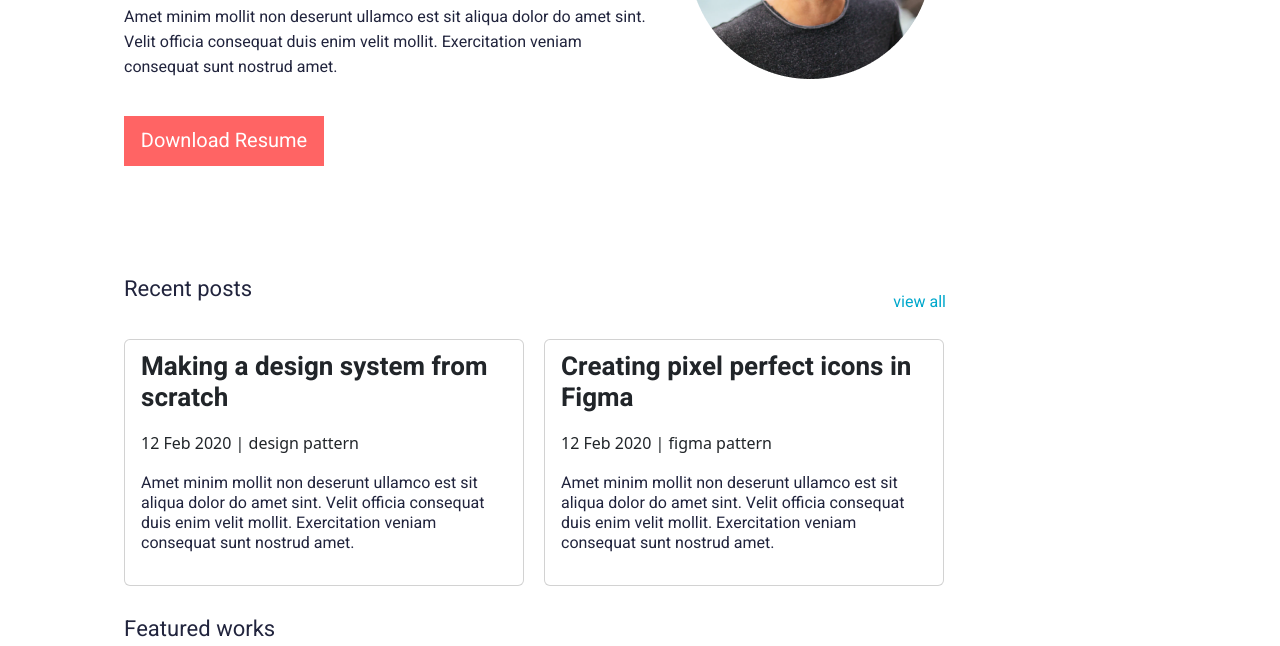
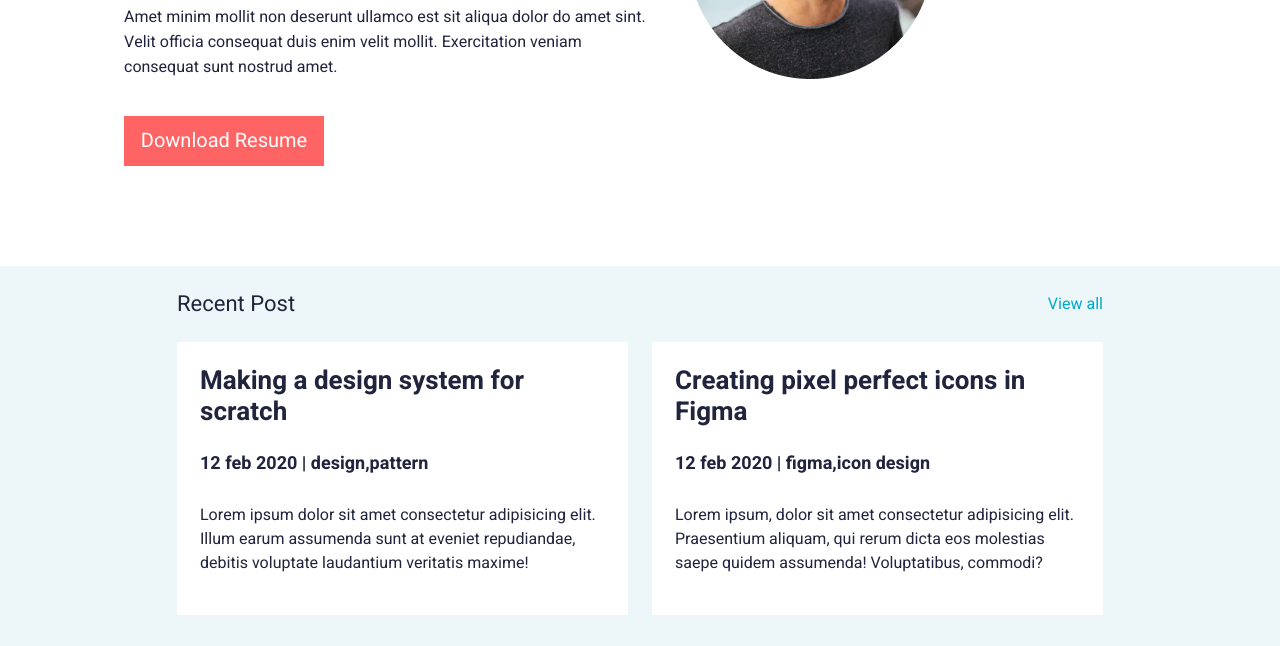
Before and after one commit to jannatulferdausirin/Creative_Technologist, a plain HTML site: page index.html in a window 1280 px wide. Shown: the part 306-952 px from the top of the page. Drawn offline with nearby package versions, Linux system fonts and the light colour scheme.

Commit message:
recent post corrected by using grid methods

```diff
--- a/css/style.css
+++ b/css/style.css
@@ -27,7 +27,7 @@ p {
   margin: 0 auto;
 }
 /* all common css end here */
-
+/* navbar css done here */
 .navbar-nav {
   margin-right: 50px;
 }
@@ -38,6 +38,7 @@ p {
   font-size: 20px;
   color: #000000;
 }
+/* banner css done here */
 .banner_text h1 {
   font-family: "Heebo", sans-serif;
   font-weight: 700;
@@ -81,26 +82,59 @@ p {
   left: 10%;
 }
 /* recent post css done here  */
-.recent_sections_card {
-  margin-bottom: 30px;
+#blog_part {
+  padding-bottom: 45px ;
+  background-color: #edf7fa;
 }
-.recent_post_flex {
-  display: flex;
-  justify-content: space-between;
-}
-.recent_post_flex h3 {
+.recent h3 {
   color: #21243d;
   font-family: "Heebo", sans-serif;
   font-weight: 400;
   font-size: 22px;
-  margin-top: 10px;
+  line-height: 60px;
+
 }
-.recent_post_flex p {
+.left_card {
+  padding: 24px 23px;
+  background-color: #ffffff;
+}
+.left_card h3 {
+  color: #21243d;
+  font-family: "Heebo", sans-serif;
+  font-weight: 700;
+  font-size: 26px;
+  padding-bottom: 17px;
+
+}
+.left_card h4 {
+  color: #21243d;
+  font-family: "Heebo", sans-serif;
+  font-weight: 700;
+  font-size: 18px;
+  padding-bottom: 20px;
+
+}
+.left_card p {
+  color: #21243d;
+  font-family: "Heebo", sans-serif;
+  font-weight: 400;
+  font-size: 16px;
+  line-height: normal;
+
+}
+.recent_view h3 {
   color: #00a8cc;
   font-family: "Heebo", sans-serif;
   font-weight: 400;
   font-size: 16px;
-  margin: 30px 210px;
+  text-align: right;
+  line-height: 60px;
+  margin-top: 8px;
+}
+
+/* featured part css start here */
+.featured_section_card_body {
+  margin: 30px 80px;
 }
 .card {
   margin-right: 20px;
@@ -112,7 +146,7 @@ p {
 .dashboard {
   color: rgb(168, 166, 166);
 }
-.card_year{
+.card_year {
   background-color: rgba(13, 12, 12, 0.976);
   height: 22px;
   width: 50px;
@@ -143,32 +177,35 @@ p {
   font-family: "Heebo", sans-serif;
   font-weight: 400;
   font-size: 22px;
-  margin-top: 20px;
 }
+/* footer css done here */
 .footer_text {
   color: #21243d;
   font-family: "Heebo", sans-serif;
   font-weight: 400;
   font-size: 14px;
   line-height: 20px;
+  padding-bottom: 54px;
+  padding-top: 20px;
+  text-align: center;
+  justify-content: center;
 }
 .footer {
   text-align: center;
-  padding-top: 120px;
+  padding-top: 126px;
   padding-bottom: 20px;
 }
 .footer_icon {
   display: flex;
   text-align: center;
   justify-content: center;
-  margin-bottom: 10px;
 }
 .footer_icon i {
   margin-right: 30px;
   text-align: center;
-  font-size: 20px;
+  font-size: 30px;
   font-weight: 400;
 }
-.featured_section_card_body {
-  margin: 30px 80px;
+.linkdin i {
+  margin-right: 0;
 }
--- a/index.html
+++ b/index.html
@@ -107,53 +107,41 @@
     <!-------------------------------
        recent post start here
       -------------------------------->
-
-    <section class="container_main_card">
-      <div class="recent_post_flex">
-        <div>
-          <h3>Recent posts</h3>
-        </div>
-        <div>
-          <p>view all</p>
-        </div>
-      </div>
-      <div class="recent_sections_card d-flex">
-        <div class="card_one">
-          <div class="card" style="width: 25rem">
-            <div class="card-body">
-              <h2 class="card-subtitle mb-2">
-                Making a design system from scratch
-              </h2>
-              <div class="date">
-                <h6>12 Feb 2020 | design pattern</h6>
-              </div>
-              <p class="card_text">
-                Amet minim mollit non deserunt ullamco est sit aliqua dolor do
-                amet sint. Velit officia consequat duis enim velit mollit.
-                Exercitation veniam consequat sunt nostrud amet.
+    <section id="blog_part">
+      <div class="container">
+        <div class="row">
+          <div class="col-lg-5 offset-lg-1 py-2">
+            <div class="recent">
+              <h3>Recent Post</h3>
+            </div>
+            <div class="left_card">
+              <h3>Making a design system for scratch</h3>
+              <h4>12 feb 2020 | design,pattern</h4>
+              <p>
+                Lorem ipsum dolor sit amet consectetur adipisicing elit. Illum
+                earum assumenda sunt at eveniet repudiandae, debitis voluptate
+                laudantium veritatis maxime!
               </p>
             </div>
           </div>
-        </div>
-        <div class="card_one">
-          <div class="card" style="width: 25rem">
-            <div class="card-body">
-              <h2 class="card-subtitle mb-2">
-                Creating pixel perfect icons in Figma
-              </h2>
-              <div class="date">
-                <h6>12 Feb 2020 | figma pattern</h6>
-              </div>
-              <p class="card_text">
-                Amet minim mollit non deserunt ullamco est sit aliqua dolor do
-                amet sint. Velit officia consequat duis enim velit mollit.
-                Exercitation veniam consequat sunt nostrud amet.
+          <div class="col-lg-5 offset-lg-1-right">
+            <div class="recent_view">
+              <h3>View all</h3>
+            </div>
+            <div class="left_card">
+              <h3>Creating pixel perfect icons in Figma</h3>
+              <h4>12 feb 2020 | figma,icon design</h4>
+              <p>
+                Lorem ipsum, dolor sit amet consectetur adipisicing elit.
+                Praesentium aliquam, qui rerum dicta eos molestias saepe quidem
+                assumenda! Voluptatibus, commodi?
               </p>
             </div>
           </div>
         </div>
       </div>
     </section>
+
     <!-- recent post start here -->
     <!----------------------------
    featured section starts here
@@ -167,14 +155,14 @@
       <div class="featured_section_card_body">
         <div class="card mb-3" style="max-width: 540px">
           <div class="row g-0">
-            <div class="col-md-4 card_img">
+            <div class="col-lg-4 offset-1 card_img">
               <img
                 src="./images/Rectangle 30.png"
                 class="img-fluid rounded-start"
                 alt="Rectangle 30.png"
               />
             </div>
-            <div class="col-md-8">
+            <div class="col-lg-6 offset-1">
               <div class="card-body">
                 <h2 class="card-title">Designing Dashboards</h2>
                 <div class="d-flex">
```
